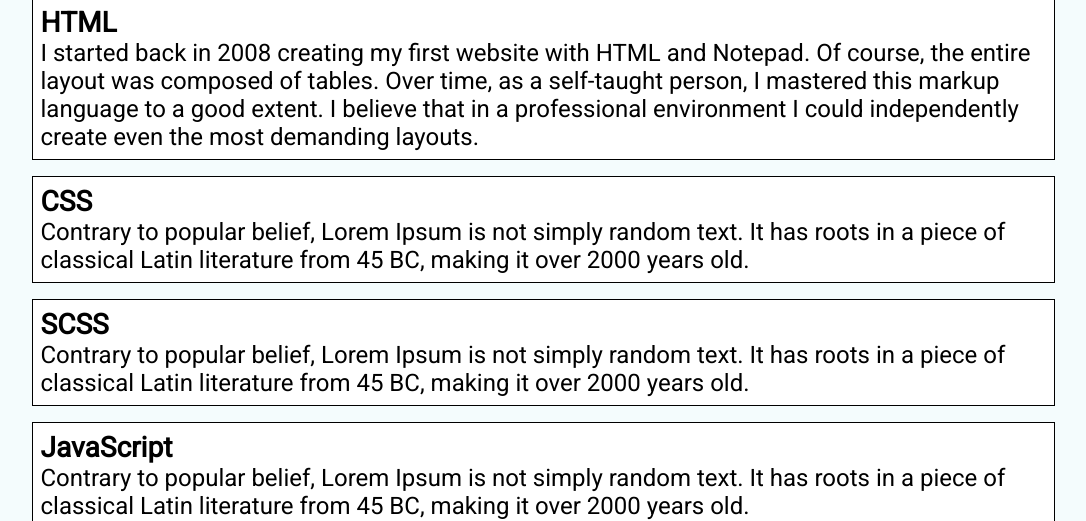
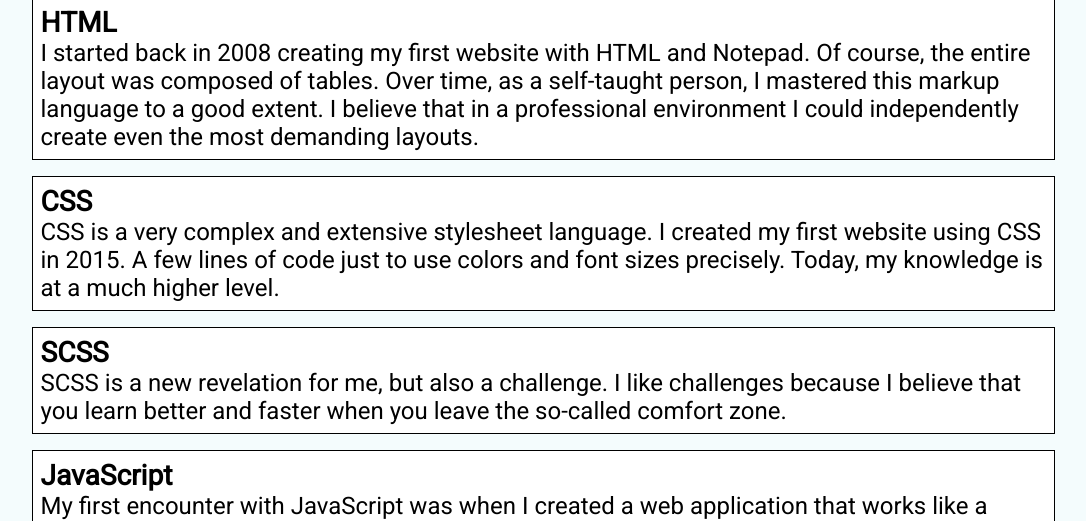
Before and after one commit to triplnj/final-uib-project, a website: page public/html/index.html in a window 1280 px wide. Shown: the part 431-952 px from the top of the page, without its empty margins (97-1183 px from the left). Drawn offline with nearby package versions, Linux system fonts and the light colour scheme; files that its build step writes are made by us from their sources.

Commit message:
final indeed

```diff
--- a/public/html/index.html
+++ b/public/html/index.html
@@ -76,7 +76,9 @@
 
             <h3>HTML</h3>
             <p>
-              I started back in 2008 creating my first website with HTML and Notepad. Of course, the entire layout was composed of tables. Over time, as a self-taught person, I mastered this markup language to a good extent. I believe that in a professional environment I could independently create even the most demanding layouts.
+              I started back in 2008 creating my first website with HTML and Notepad. Of course, the entire layout was
+              composed of tables. Over time, as a self-taught person, I mastered this markup language to a good extent.
+              I believe that in a professional environment I could independently create even the most demanding layouts.
             </p>
           </div>
 
@@ -84,8 +86,9 @@
 
             <h3>CSS</h3>
             <p>
-              Contrary to popular belief, Lorem Ipsum is not simply random text. It has roots in a piece of classical
-              Latin literature from 45 BC, making it over 2000 years old.
+              CSS is a very complex and extensive stylesheet language. I created my first website using CSS in 2015. A
+              few lines of code just to use colors and font sizes precisely. Today, my knowledge is at a much higher
+              level.
             </p>
           </div>
 
@@ -93,16 +96,16 @@
 
             <h3>SCSS</h3>
             <p>
-              Contrary to popular belief, Lorem Ipsum is not simply random text. It has roots in a piece of classical
-              Latin literature from 45 BC, making it over 2000 years old.
+              SCSS is a new revelation for me, but also a challenge. I like challenges because I believe that you learn
+              better and faster when you leave the so-called comfort zone.
             </p>
           </div>
           <div class="card">
 
             <h3>JavaScript</h3>
             <p>
-              Contrary to popular belief, Lorem Ipsum is not simply random text. It has roots in a piece of classical
-              Latin literature from 45 BC, making it over 2000 years old.
+              My first encounter with JavaScript was when I created a web application that works like a binary clock in
+              a very clumsy way. It happened in 2019. It was similar to the CSS story - challenge accepted.
             </p>
           </div>
         </div>
```
